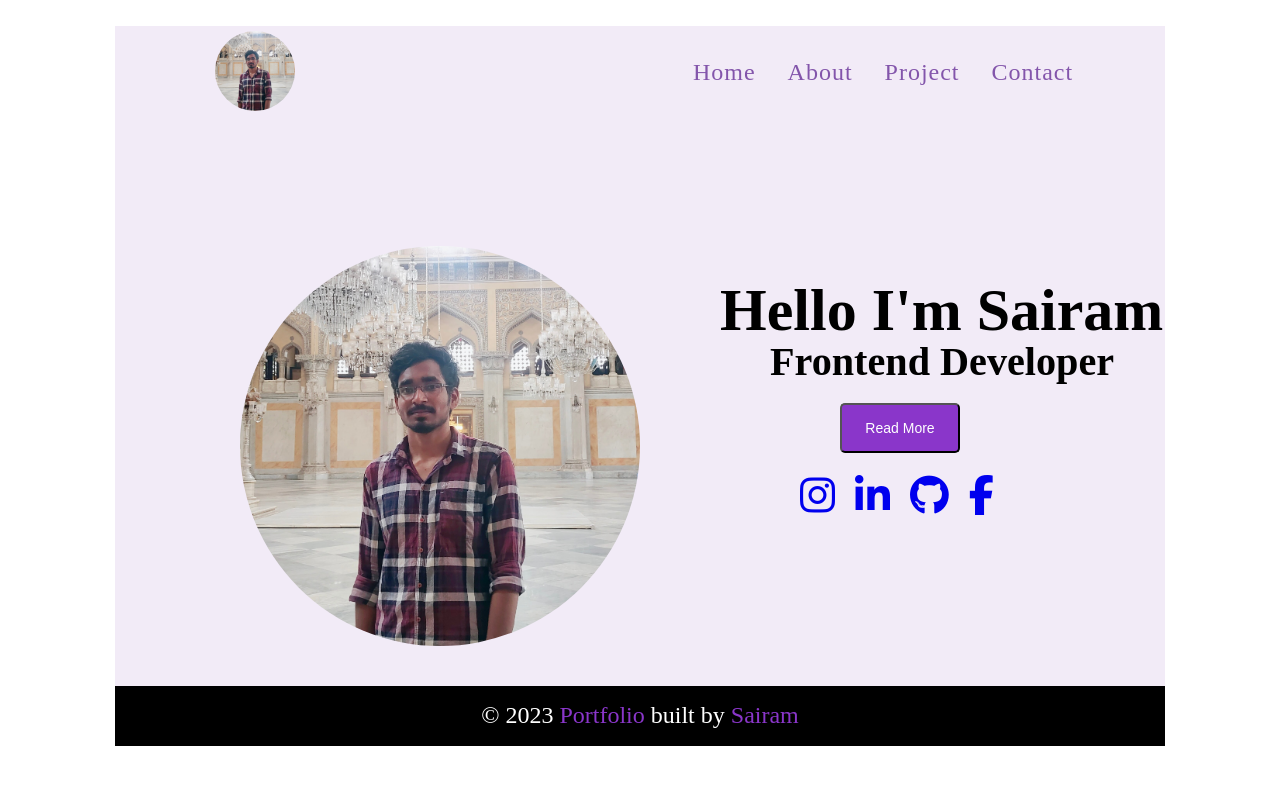
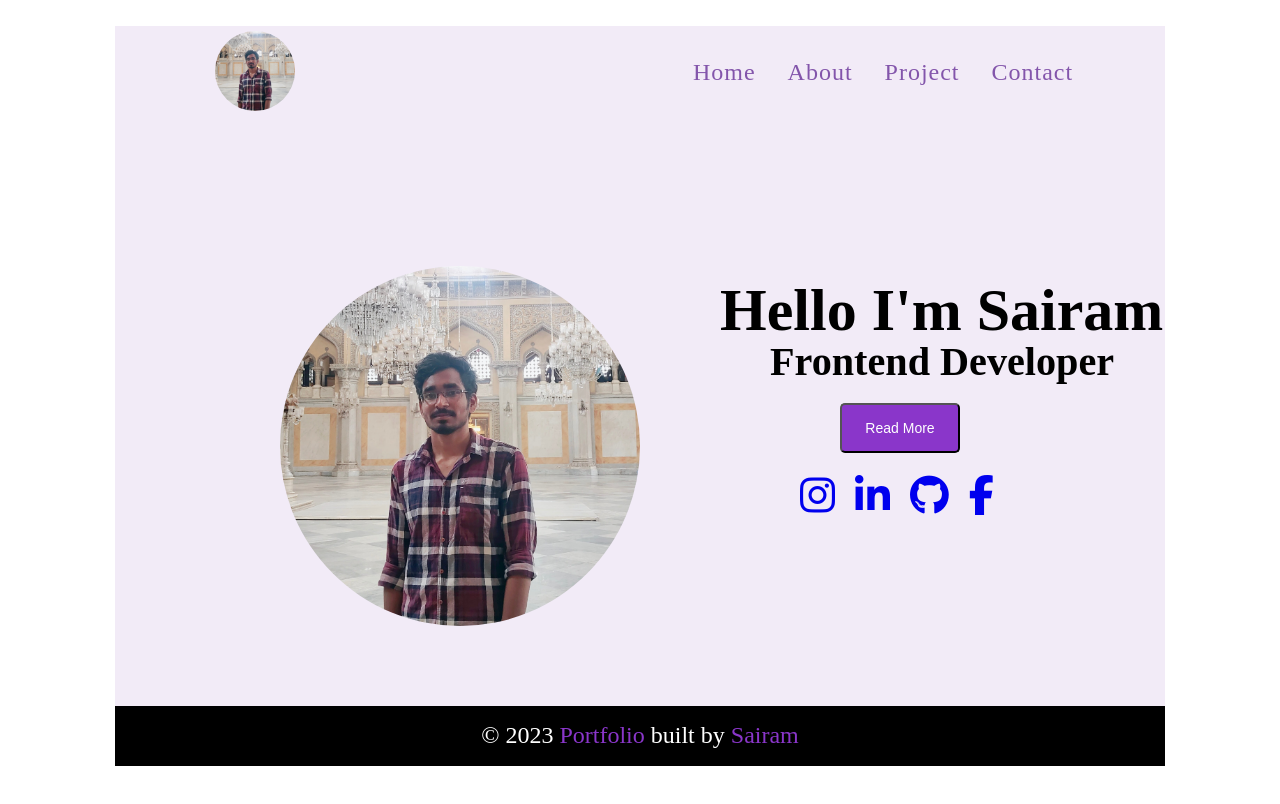
Before and after one commit to sairammaddela/MyPortfolio, a plain HTML site: page index.html in a window 1280 px wide. Drawn offline with Linux system fonts and the light colour scheme.

Commit message:
Indexfinal2commit

```diff
--- a/index.html
+++ b/index.html
@@ -9,7 +9,10 @@
         <style>
             footer{
                 position: relative;
-                top: 20px;
+                top: 40px;
+            }
+            body{
+                min-height: 90vh;
             }
         </style>
     </head>
@@ -28,7 +31,7 @@
 
             <section class="mainsection">
                 <div class="section1-1">
-                    <img src="images/Sairam logo.jpeg" width="400px" height="400px">
+                    <img src="images/Sairam logo.jpeg" width="360px" height="360px">
                 </div>
                 <div class="section1-2">
                     <span>Hello I'm Sairam</span>
```
